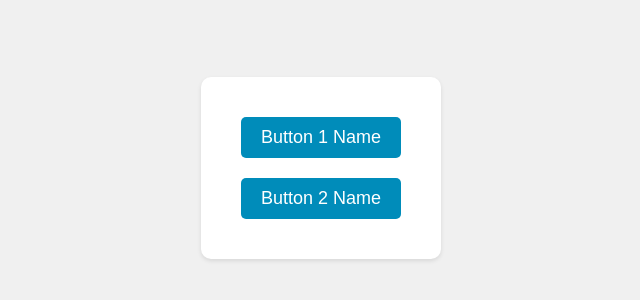
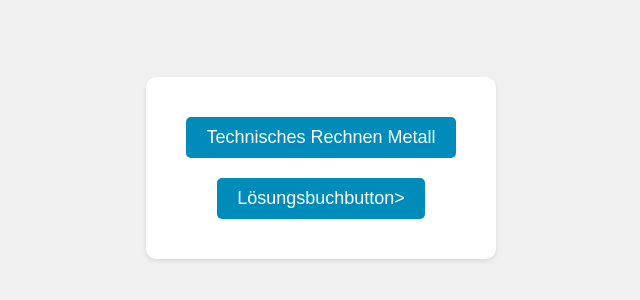
Before and after one commit to tpdhd/tpdhdsdfg.github.io, a plain HTML site: page index.html in a window 1280 px wide. Shown: the part 232-532 px from the top of the page, without its empty margins (319-959 px from the left). Drawn offline with Linux system fonts and the light colour scheme.

Commit message:
Update index.html

```diff
--- a/index.html
+++ b/index.html
@@ -44,9 +44,9 @@
 <body>
     <div class="button-container">
         <!-- Change the button names between the opening and closing button tags -->
-        <button onclick="openPDF('https://www.w3.org/WAI/ER/tests/xhtml/testfiles/resources/pdf/dummy.pdf')">Button 1 Name</button>
+        <button onclick="openPDF('https://www.w3.org/WAI/ER/tests/xhtml/testfiles/resources/pdf/dummy.pdf')">Technisches Rechnen Metall</button>
         <br>
-        <button onclick="openPDF('https://www.w3.org/WAI/ER/tests/xhtml/testfiles/resources/pdf/dummy.pdf')">Button 2 Name</button>
+        <button onclick="openPDF('https://www.w3.org/WAI/ER/tests/xhtml/testfiles/resources/pdf/dummy.pdf')">Lösungsbuchbutton>
     </div>
 
     <script>
```
